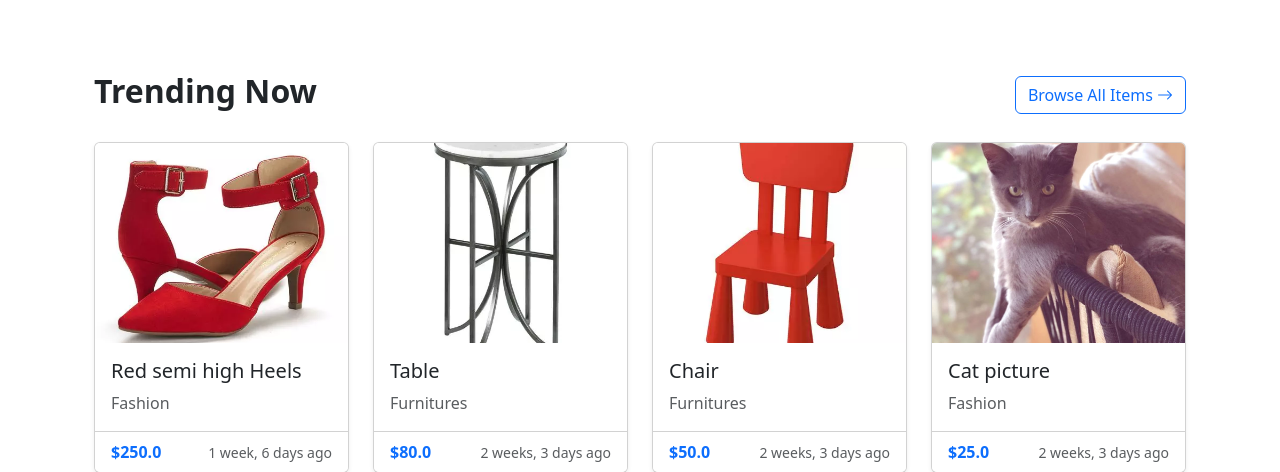
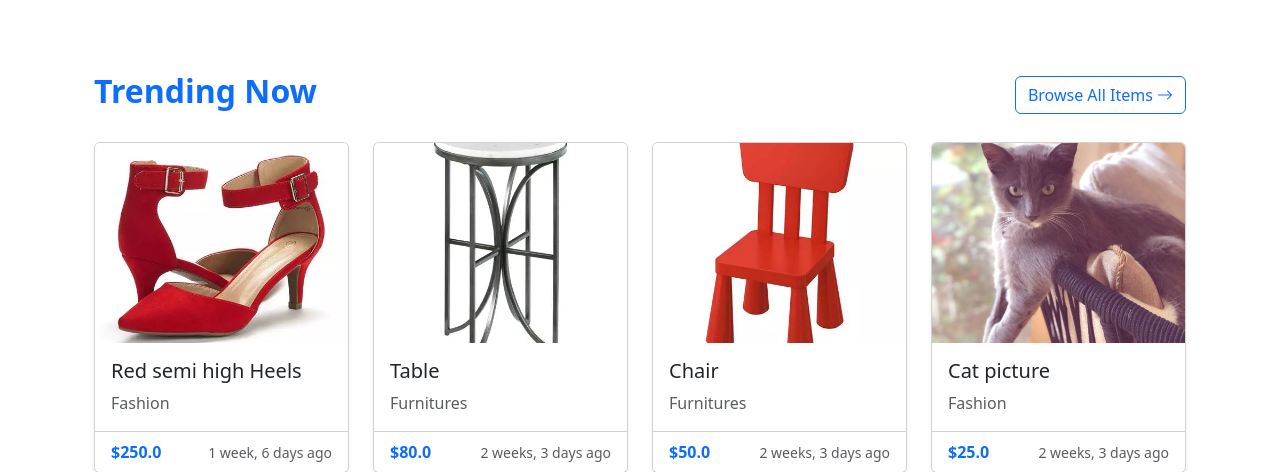
Before and after one commit to laminsaidy/TradingAppPP5, a Django app: page /menu/ in a window 1280 px wide. Shown: the part 56-528 px from the top of the page. Run offline with Django 5.2, Linux system fonts and the light colour scheme; data comes from the database, SQL or seed files in the repository.

Commit message:
style: make Sign Up and Trending Now headings blue

```diff
--- a/products/templates/products/menu.html
+++ b/products/templates/products/menu.html
@@ -3,7 +3,7 @@
 {% block content %}
 <div class="container py-5">
     <div class="d-flex justify-content-between align-items-center mb-4">
-        <h2 class="fw-bold">Trending Now</h2>
+        <h2 class="fw-bold text-primary">Trending Now</h2>
         <a href="{% url 'item:index' %}" class="btn btn-outline-primary">
             Browse All Items <i class="bi bi-arrow-right"></i>
         </a>
--- a/products/templates/products/signup.html
+++ b/products/templates/products/signup.html
@@ -34,7 +34,7 @@
 <div class="signup-container d-flex align-items-center justify-content-center">
     <div class="col-md-6">
         <div class="signup-form">
-            <h1 class="mb-4 text-center">Sign Up</h1>
+            <h1 class="mb-4 text-center" style="color: #0d6efd;">Sign Up</h1>
 
             <form method="post" action="." class="needs-validation" novalidate>
                 {% csrf_token %}
```
